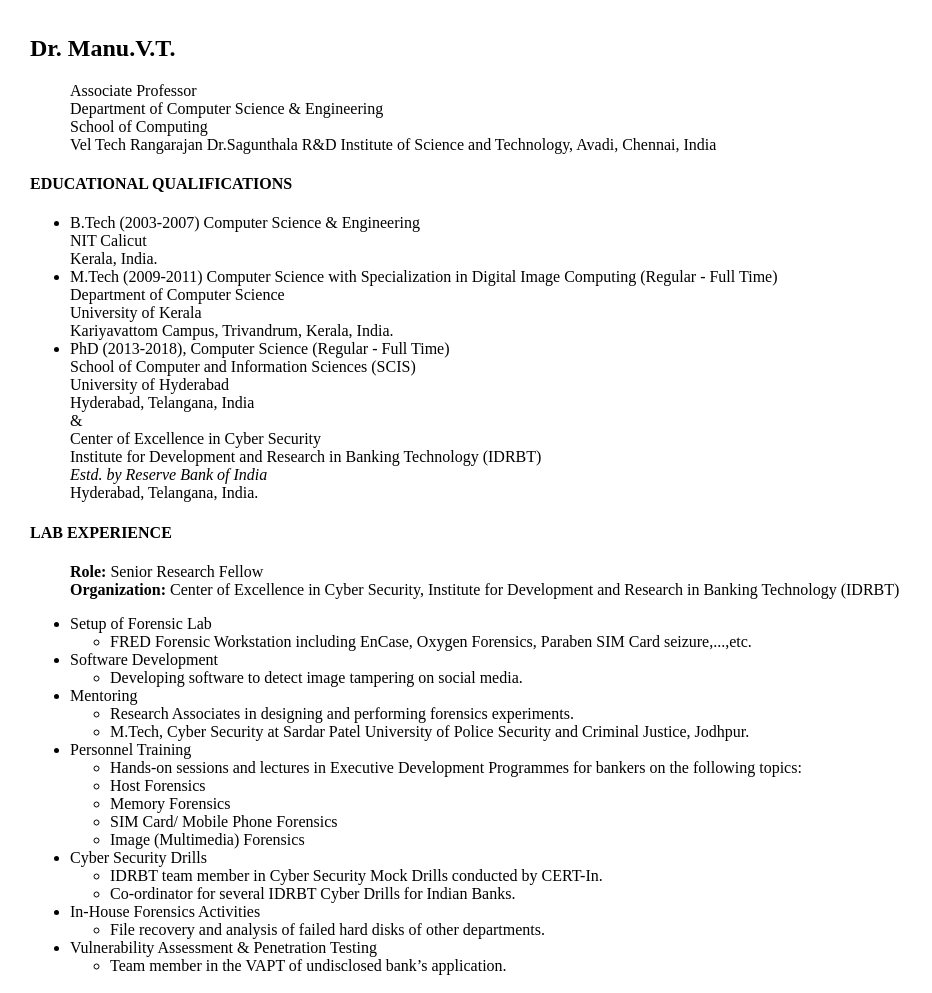
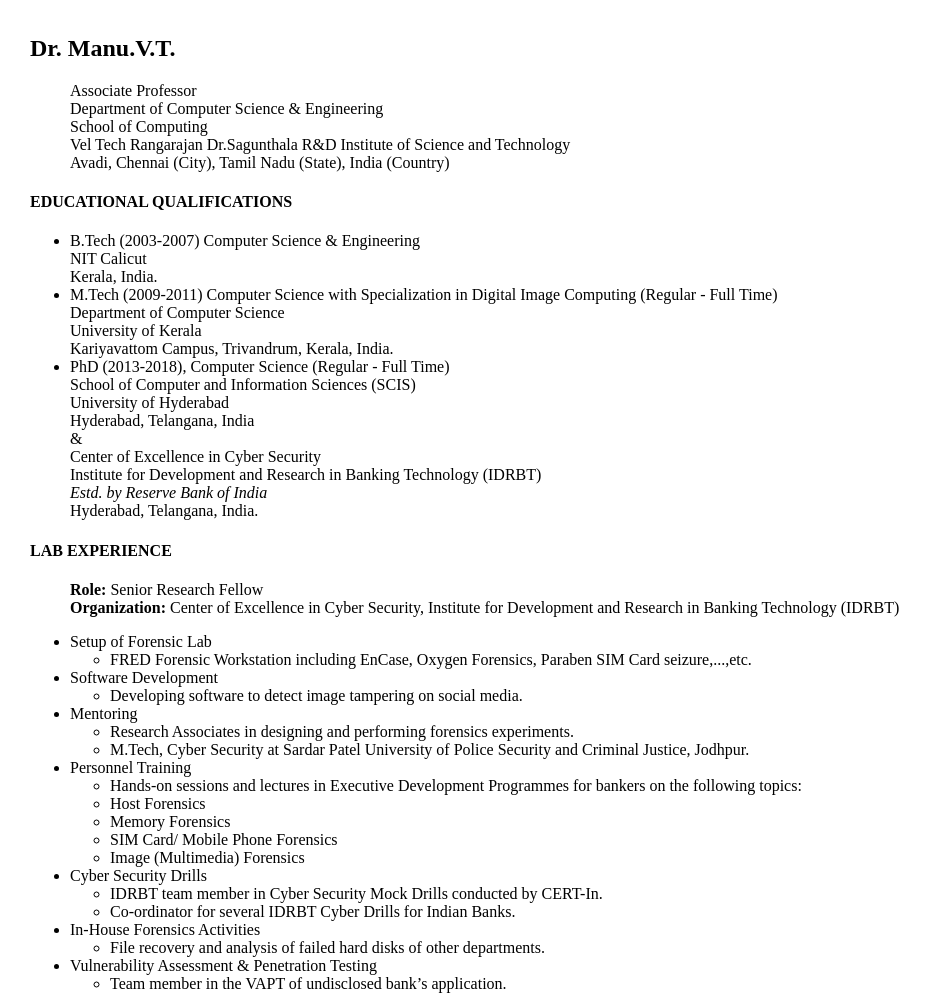
Before and after one commit to manuvt/manuvt.github.io, a plain HTML site: page index.html in a window 1280 px wide. Shown: the top 993 px of the page, without its empty margins (0-932 px from the left). Drawn offline with Linux system fonts and the light colour scheme.

Commit message:
Update index.html

```diff
--- a/index.html
+++ b/index.html
@@ -17,7 +17,8 @@
   <li>Associate Professor</li>
   <li>Department of Computer Science & Engineering</li>
   <li>School of Computing</li>
-  <li>Vel Tech Rangarajan Dr.Sagunthala R&D Institute of Science and Technology, Avadi, Chennai, India</li>
+  <li>Vel Tech Rangarajan Dr.Sagunthala R&D Institute of Science and Technology</li>
+  <li>Avadi, Chennai (City), Tamil Nadu (State), India (Country)</li>
   </ul>
   <h4>EDUCATIONAL QUALIFICATIONS</h4>
   <ul>
```
